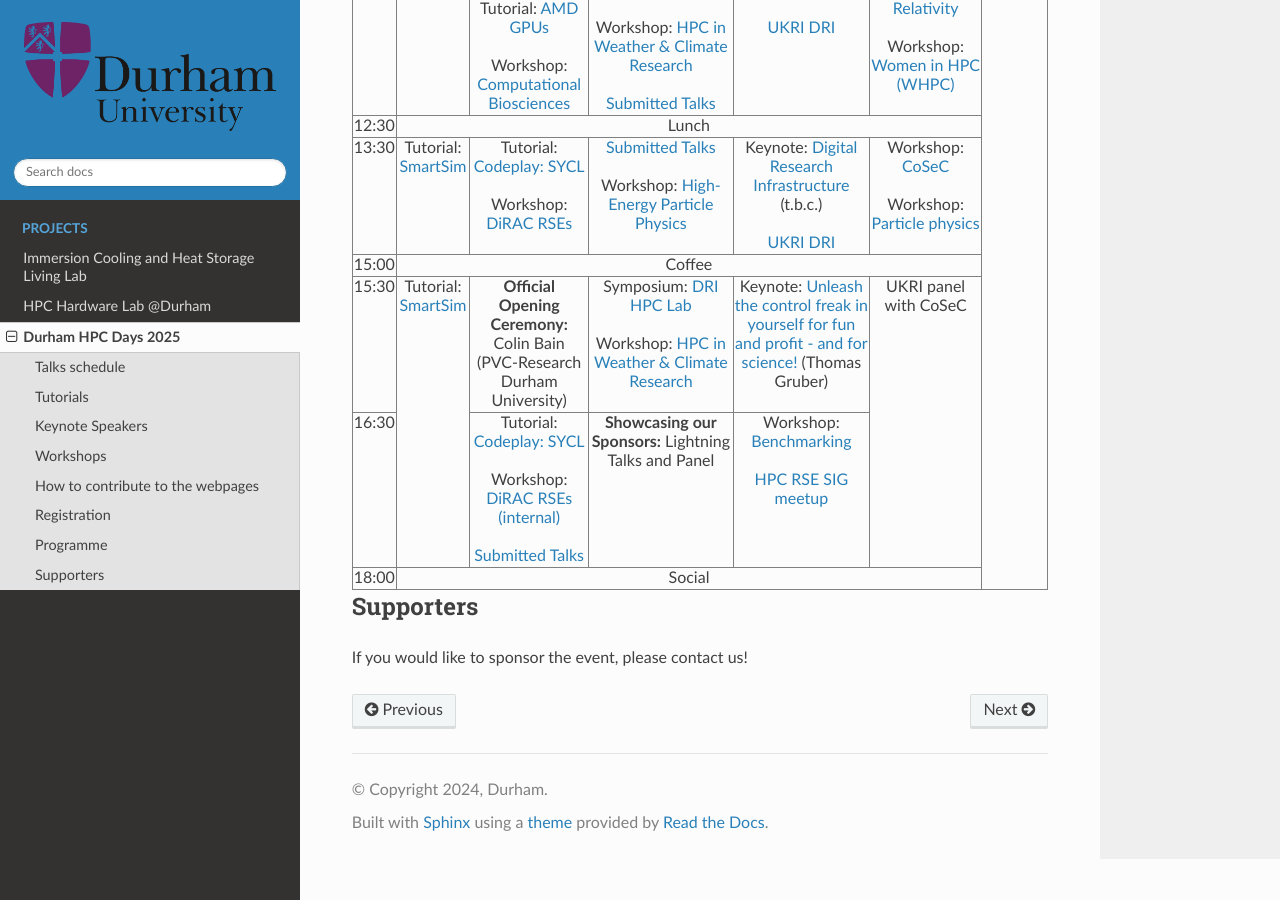
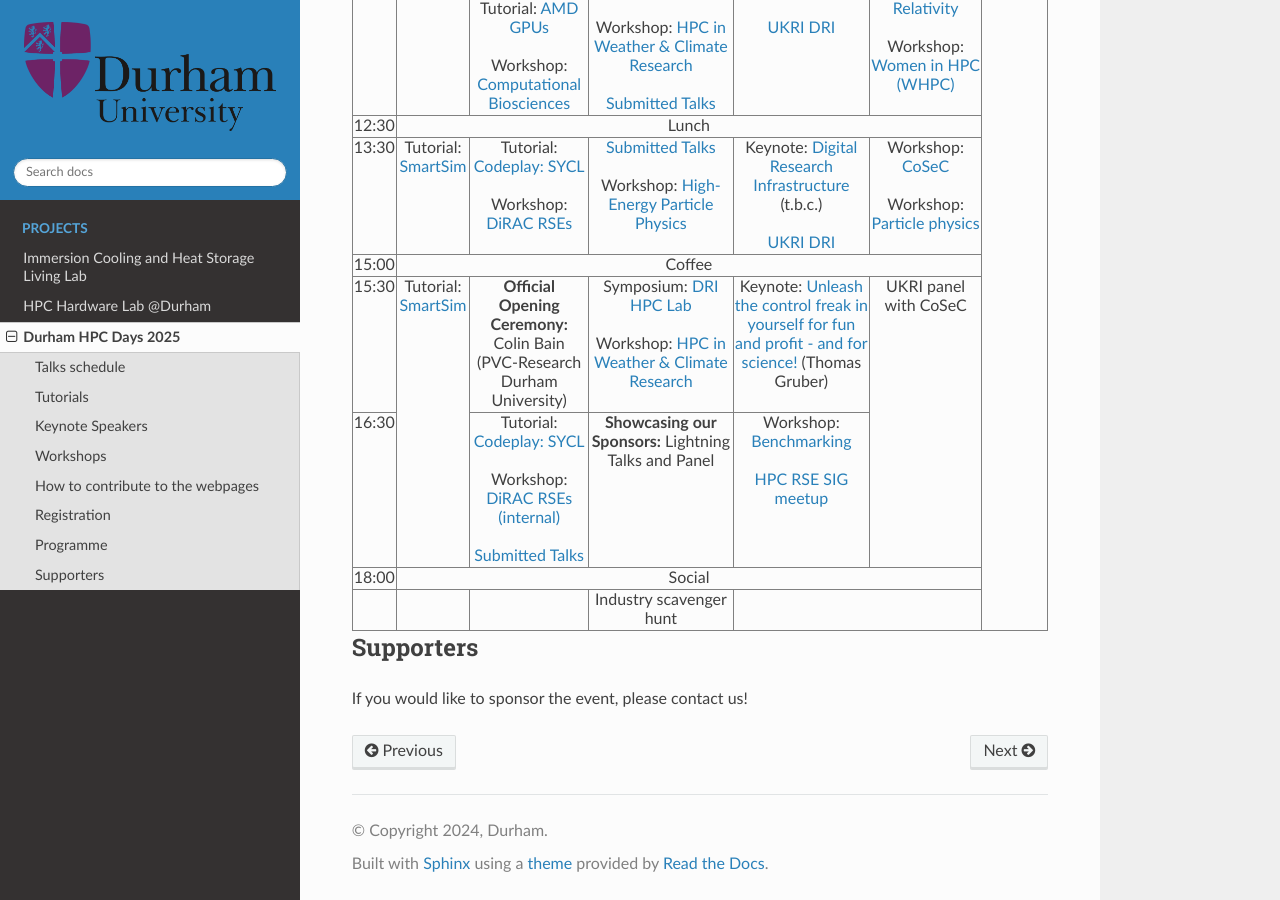
Before and after one commit to ilectra/durham, a Sphinx documentation site: the page built from docs/hpcdays/index.md, in a window 1280 px wide and 900 px high, scrolled down 1236 px. Built offline with Sphinx 7.4.7 and the Read the Docs theme 3.1.0, drawn with Linux system fonts in a browser that asks for light colours.

Commit message:
Update index.md

```diff
--- a/docs/hpcdays/index.md
+++ b/docs/hpcdays/index.md
@@ -94,7 +94,12 @@
   <td> 18:00 </td>
   <td colspan="5" align="center">Social</td>
 </tr>
-
+<tr>
+  <td />
+  <td />
+  <td />
+  <td>Industry scavenger hunt</td>
+</tr>
 </table>
 
 
```
